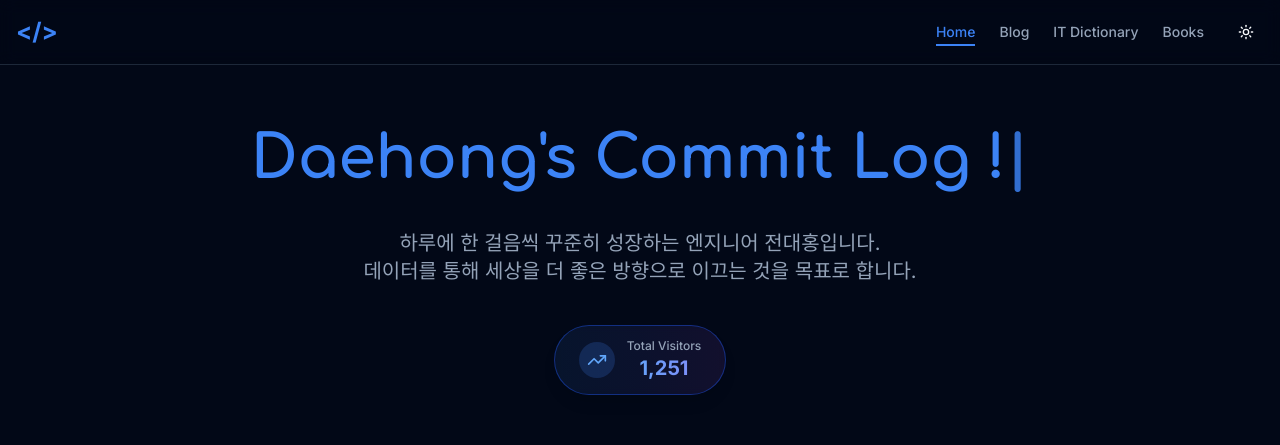
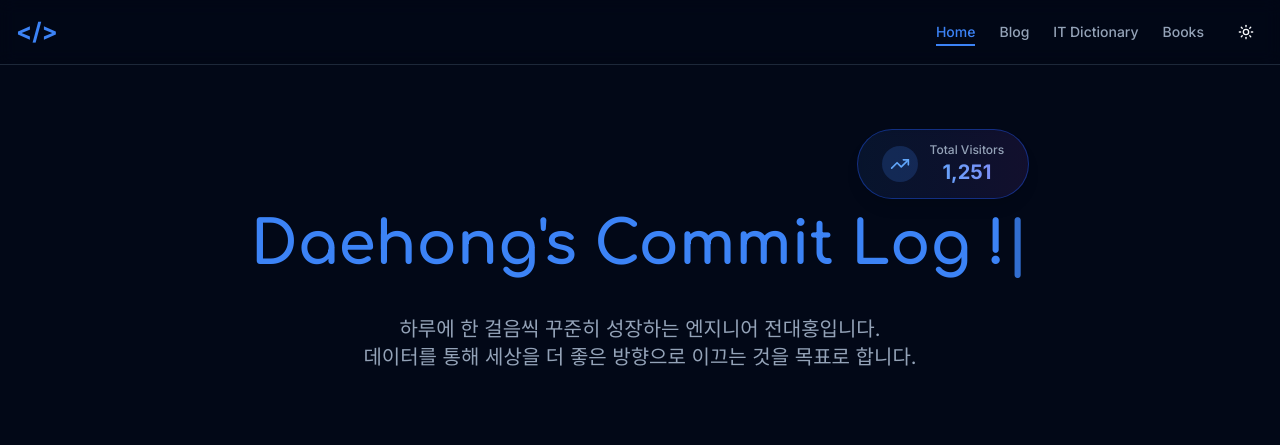
Before and after one commit to JeonDaehong/daehong-blog, a Next.js app: page / in a window 1280 px wide. Shown: the top 445 px of the page. Built offline with nearby package versions, Linux system fonts and the light colour scheme.

Commit message:
feat: move visitors badge above title and align right
Position badge above title for better layout.

Co-authored-by: JeonDaehong <90895144+JeonDaehong@users.noreply.github.com>

```diff
--- a/app/page.tsx
+++ b/app/page.tsx
@@ -11,21 +11,21 @@ export default function Home() {
       <div className="container mx-auto px-4 py-8 sm:py-16">
         <div className="flex flex-col items-center justify-center min-h-[60vh] text-center space-y-6 sm:space-y-8">
           <div className="flex flex-col items-center space-y-6">
-            <div className="space-y-4 w-full max-w-4xl">
+            <div className="space-y-4 w-full max-w-4xl relative">
+              <div className="flex justify-end mb-2">
+                <BlogStats />
+              </div>
               <TypingText
                 text="Daehong's Commit Log !"
                 className="text-2xl sm:text-4xl md:text-6xl font-bold text-primary"
               />
+              {/* </CHANGE> */}
               <br />
               <p className="text-base sm:text-xl text-muted-foreground max-w-2xl mx-auto px-4">
                 하루에 한 걸음씩 꾸준히 성장하는 엔지니어 전대홍입니다.
                 <br />
                 데이터를 통해 세상을 더 좋은 방향으로 이끄는 것을 목표로 합니다.
               </p>
-            </div>
-
-            <div className="pt-4">
-              <BlogStats />
             </div>
           </div>
 
```
